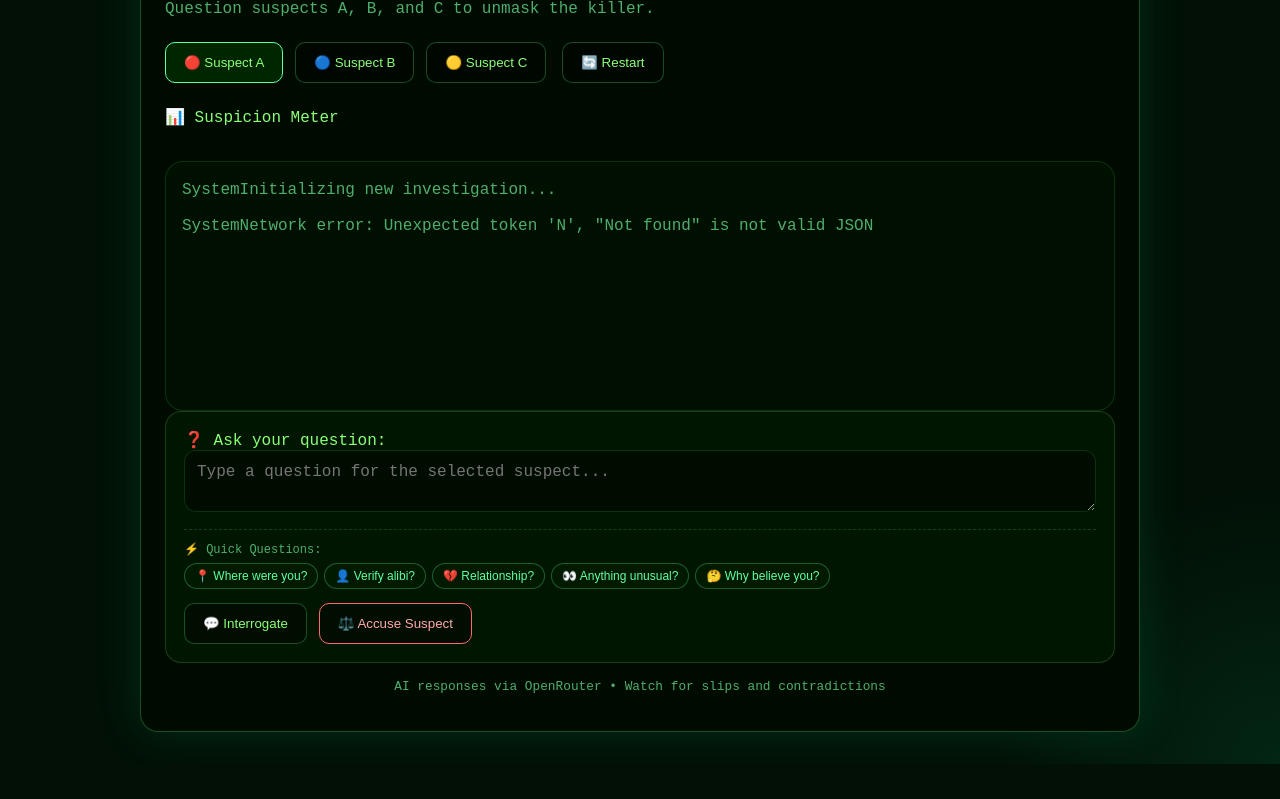
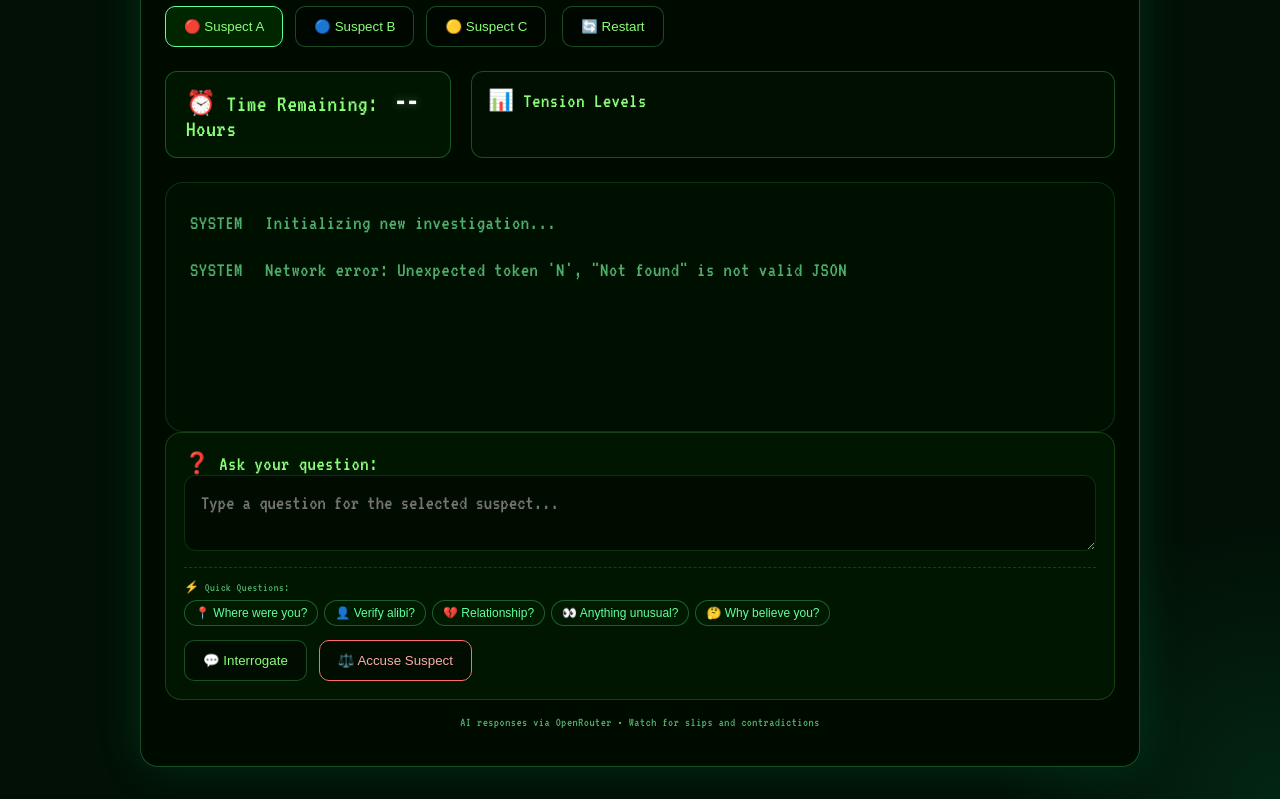
Before and after one commit to TamilarasanHQ/retro-ai-detective, a plain HTML site: page frontend/static/index.html in a window 1280 px wide. Shown: the part 114-913 px from the top of the page. Before the commit the page ends 878 px from the top, so only its background shows below. Drawn offline with Linux system fonts and the light colour scheme; no server answers.

Commit message:
Update UI separation for time/tension, remove AI asterisks output, fix static route

```diff
--- a/frontend/static/index.html
+++ b/frontend/static/index.html
@@ -28,13 +28,20 @@
     </section>
 
 
-    <!-- Suspicion Meters -->
-    <section class="meter-panel">
-      <div class="meter-row">
-        <span>📊 Suspicion Meter</span>
-        <div class="meters" id="meter-container"></div>
-      </div>
-    </section>
+    <div class="status-panels">
+      <!-- Time Remaining -->
+      <section class="time-panel">
+        <span>⏰ Time Remaining: <strong id="time-remaining-val">--</strong> Hours</span>
+      </section>
+
+      <!-- Tension Meters -->
+      <section class="meter-panel">
+        <div class="meter-row">
+          <span>📊 Tension Levels</span>
+          <div class="meters" id="meter-container"></div>
+        </div>
+      </section>
+    </div>
 
     <!-- Terminal Output -->
     <section class="terminal-screen" id="terminal-output"></section>
--- a/frontend/static/script.js
+++ b/frontend/static/script.js
@@ -25,7 +25,10 @@
       gameId = data.game_id;
       activeSuspect = 'A';
       updateSuspectSelection();
-      renderMeters(data.tension_scores);  // Changed from suspicion_scores
+      renderMeters(data.tension_scores);
+      if (data.time_remaining !== undefined) {
+        document.getElementById('time-remaining-val').textContent = data.time_remaining;
+      }
       appendSystemLine(data.message);
       appendSystemLine('Choose a suspect and ask a question.');
       terminalOutput.scrollTop = terminalOutput.scrollHeight;
@@ -77,7 +80,7 @@
 
 function parseActionCues(text) {
   if (!text) return '';
-  return text.replace(/\*(.*?)\*/g, '<span class="action-cue">*$1*</span>');
+  return text.replace(/\*(.*?)\*/g, '').trim();
 }
 
 function appendLine(text, type = 'line-system') {
@@ -113,8 +116,9 @@
         renderMeters(data.tension_scores);
       }
       if (data.time_remaining !== undefined) {
-        appendSystemLine(`⏰ Time remaining: ${data.time_remaining}h | ${data.message}`);
-      } else {
+        document.getElementById('time-remaining-val').textContent = data.time_remaining;
+      }
+      if (data.message) {
         appendSystemLine(data.message);
       }
       if (data.game_over) {
--- a/frontend/static/style.css
+++ b/frontend/static/style.css
@@ -1,3 +1,5 @@
+@import url('https://fonts.googleapis.com/css2?family=VT323&display=swap');
+
 * {
   box-sizing: border-box;
 }
@@ -17,12 +19,14 @@
 body {
   margin: 0;
   min-height: 100vh;
-  font-family: 'Courier New', Courier, monospace;
+  font-family: 'VT323', monospace;
+  font-size: 1.3rem;
   background: radial-gradient(circle at top, rgba(12, 255, 118, 0.08), transparent 28%),
     radial-gradient(circle at bottom right, rgba(8, 191, 112, 0.12), transparent 18%),
     radial-gradient(circle at center, rgba(0, 255, 136, 0.04), transparent 25%),
     var(--background);
   color: var(--text);
+  letter-spacing: 0.5px;
 }
 
 .terminal-shell {
@@ -64,12 +68,46 @@
   box-shadow: 0 0 8px rgba(80, 255, 146, 0.35);
 }
 
-.controls,
-.meter-panel {
+.controls {
   display: flex;
   flex-wrap: wrap;
   gap: 16px;
   margin-bottom: 24px;
+}
+
+.status-panels {
+  display: flex;
+  flex-wrap: wrap;
+  gap: 20px;
+  margin-bottom: 24px;
+}
+
+.time-panel {
+  background: rgba(0, 30, 0, 0.6);
+  border: 1px solid var(--border);
+  border-radius: 12px;
+  padding: 16px 20px;
+  flex: 1;
+  min-width: 200px;
+  display: flex;
+  align-items: center;
+  font-size: 1.5rem;
+}
+
+.time-panel strong {
+  margin: 0 6px;
+  font-size: 1.8rem;
+  color: #fff;
+  text-shadow: 0 0 10px rgba(255, 255, 255, 0.4);
+}
+
+.meter-panel {
+  flex: 2.5;
+  min-width: 300px;
+  background: rgba(0, 20, 0, 0.5);
+  border: 1px solid var(--border);
+  border-radius: 12px;
+  padding: 16px;
 }
 
 .suspect-buttons {
@@ -114,9 +152,11 @@
   border-radius: 12px;
   background: rgba(0, 12, 0, 0.9);
   color: var(--text);
-  padding: 12px;
+  padding: 16px;
   resize: vertical;
   font: inherit;
+  font-family: 'VT323', monospace;
+  font-size: 1.3rem;
 }
 
 .input-actions {
@@ -166,7 +206,7 @@
   min-height: 250px;
   max-height: 400px;
   overflow-y: auto;
-  padding: 16px;
+  padding: 24px;
   background: rgba(0, 18, 0, 0.94);
   border: 1px solid rgba(74, 255, 130, 0.14);
   border-radius: 18px;
@@ -174,11 +214,16 @@
 }
 
 .terminal-line {
-  margin-bottom: 12px;
+  margin-bottom: 16px;
+  display: flex;
 }
 
 .terminal-line .label {
   color: var(--muted);
+  min-width: 75px;
+  display: inline-block;
+  text-transform: uppercase;
+  flex-shrink: 0;
 }
 
 .line-player { color: #8cffd8; }
```
Also changed, not shown: 1 other file.
